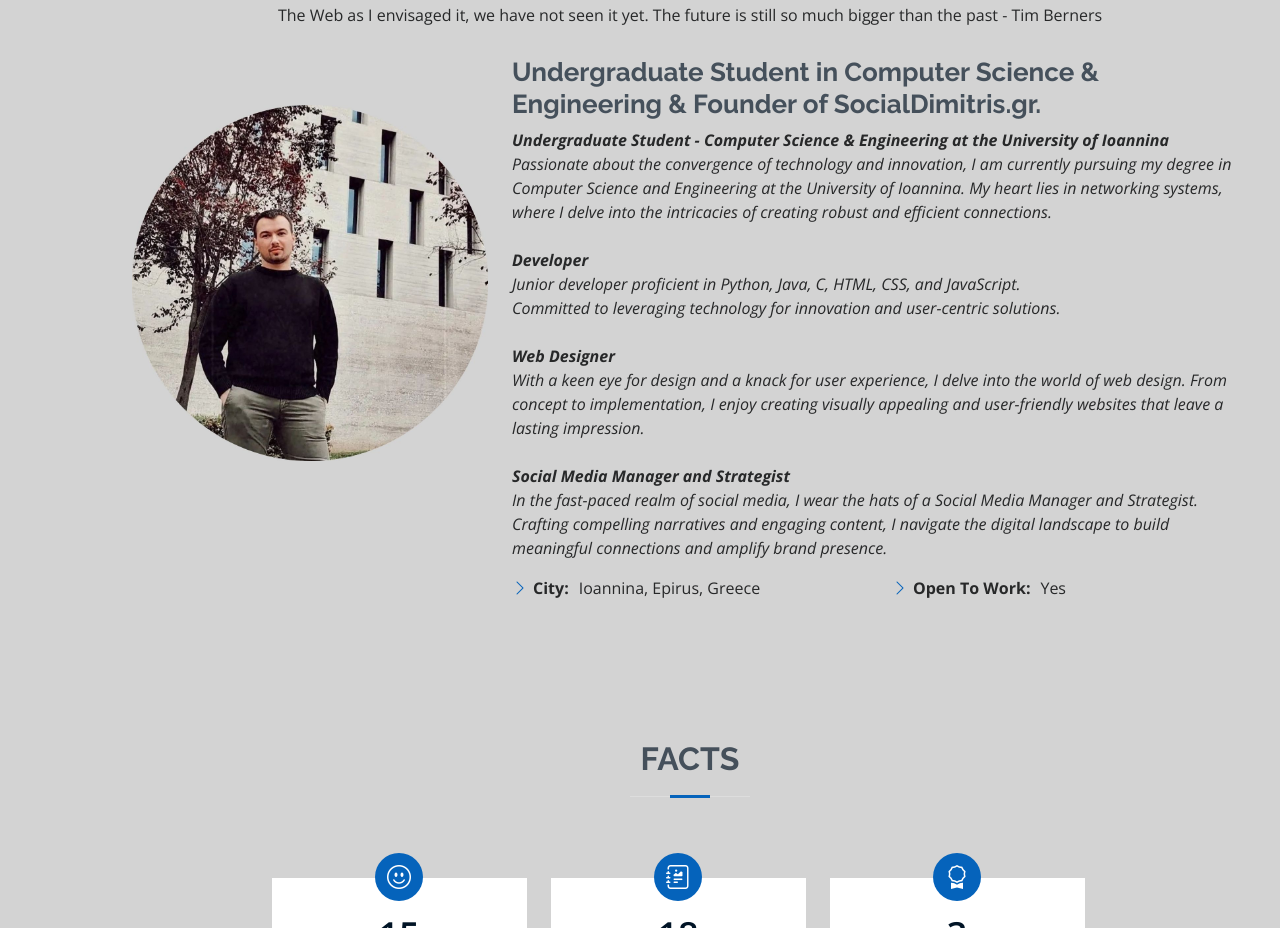
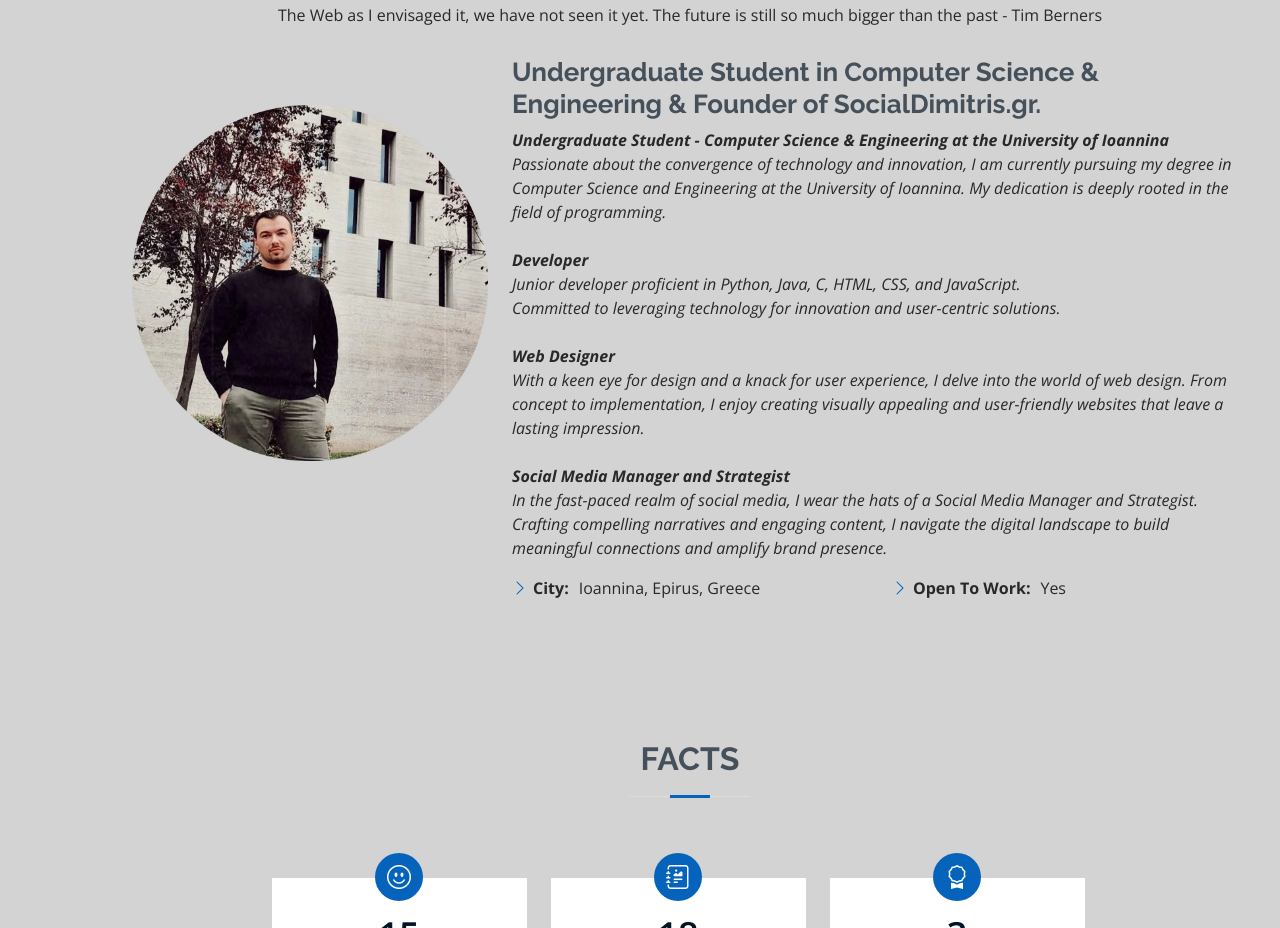
Before and after one commit to nimasweb/dimitrisnimas, a plain HTML site: page index.html in a window 1280 px wide. Shown: the part 935-1863 px from the top of the page. Drawn offline with nearby package versions, Linux system fonts and the light colour scheme.

Commit message:
index.html

```diff
--- a/index.html
+++ b/index.html
@@ -95,7 +95,7 @@
             <p class="fst-italic">
               <strong>Undergraduate Student - Computer Science & Engineering at the University of Ioannina</strong>
               <br>
-              Passionate about the convergence of technology and innovation, I am currently pursuing my degree in Computer Science and Engineering at the University of Ioannina. My heart lies in networking systems, where I delve into the intricacies of creating robust and efficient connections.
+              Passionate about the convergence of technology and innovation, I am currently pursuing my degree in Computer Science and Engineering at the University of Ioannina. My dedication is deeply rooted in the field of programming.
 
               <br><br>
 
```
